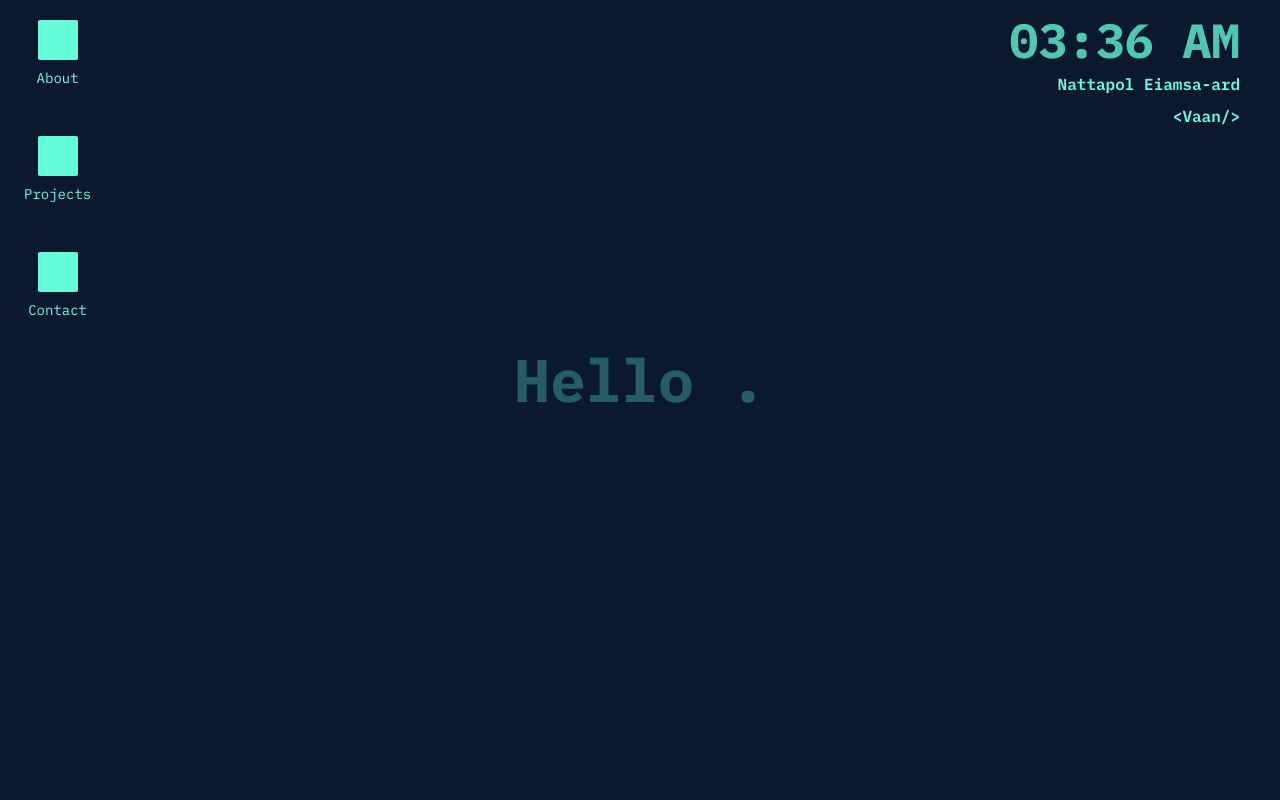
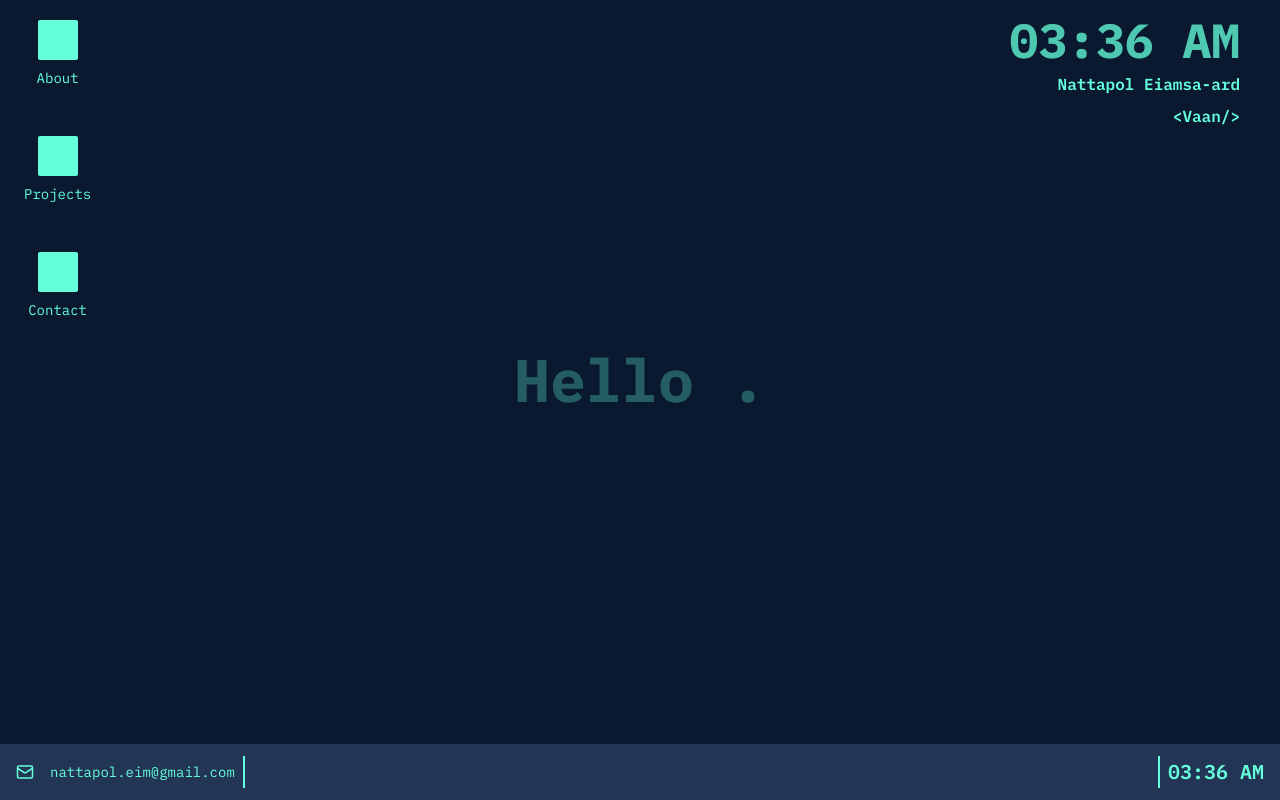
Before and after one commit to nattapoleim/portfolio-os, a Next.js app: page / in a window 1280 px wide. Built offline with nearby package versions, Linux system fonts and the light colour scheme.

Commit message:
fixed taskbar

```diff
--- a/components/ClientComponent.tsx
+++ b/components/ClientComponent.tsx
@@ -48,7 +48,7 @@ const ClientComponent: FC<{ children: ReactNode }> = ({ children }) => {
           animate={isLoading === false && { opacity: 1 }}
         >
           {children}
-          {isMobile && <Taskbar />}
+          <Taskbar />
         </motion.div>
       )}
     </div>
```
